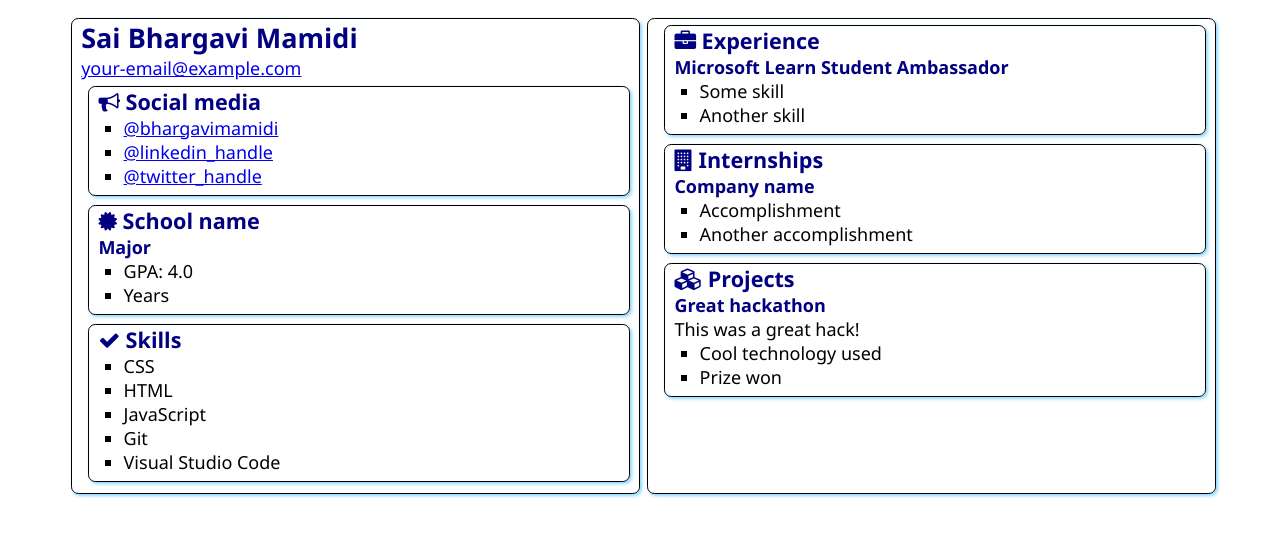
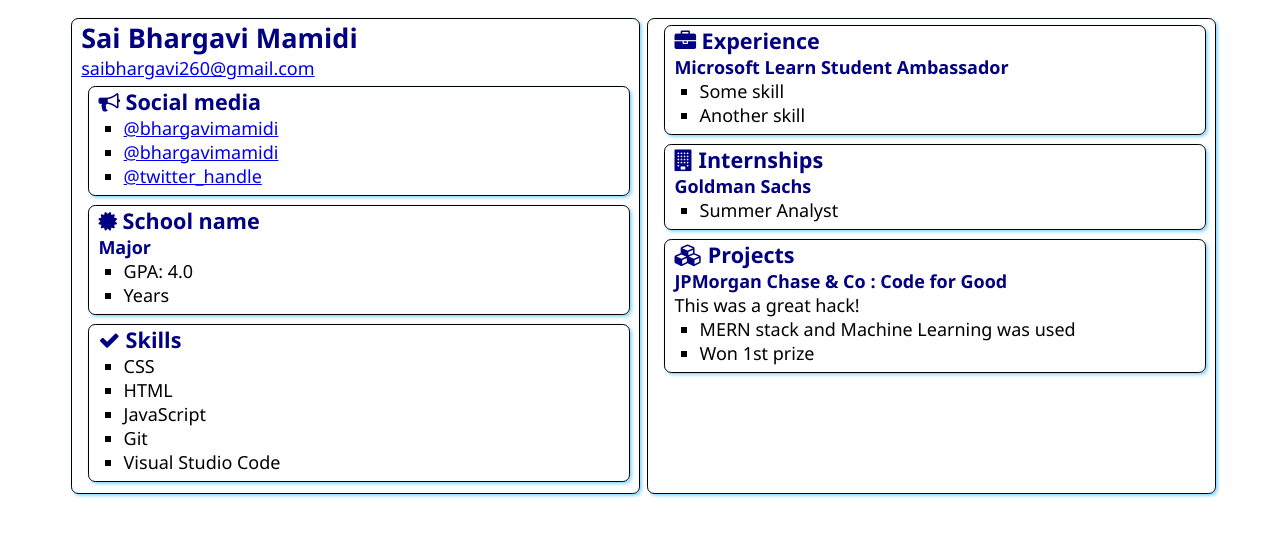
Before and after one commit to bhargavimamidi/SATechnicalOnboarding, a plain HTML site: page src/index.html in a window 1280 px wide. Drawn offline with Linux system fonts and the light colour scheme.

Commit message:
Update index.html

```diff
--- a/src/index.html
+++ b/src/index.html
@@ -13,7 +13,7 @@
     <main>
         <article class="box">
             <h1>Sai Bhargavi Mamidi</h1>
-            <div><a href="mailto:your.email@example.com">your-email@example.com</a></div>
+            <div><a href="mailto:saibhargavi260@gmail.com">saibhargavi260@gmail.com</a></div>
 
             <section class="box">
                 <h2>
@@ -21,8 +21,8 @@
                     Social media
                 </h2>
                 <ul>
-                    <li><a href="https://github.com/<handle>">@bhargavimamidi</a></li>
-                    <li><a href="https://linkedin.com/in/<handle>">@linkedin_handle</a></li>
+                    <li><a href="https://github.com/bhargavimamidi">@bhargavimamidi</a></li>
+                    <li><a href="https://linkedin.com/in/mamidi-sai-bhargavi-7345a797/">@bhargavimamidi</a></li>
                     <li><a href="https://twitter.com/<handle>">@twitter_handle</a></li>
                 </ul>
             </section>
@@ -73,10 +73,10 @@
                     Internships
                 </h2>
 
-                <h3>Company name</h3>
+                <h3>Goldman Sachs</h3>
                 <ul>
-                    <li>Accomplishment</li>
-                    <li>Another accomplishment</li>
+                    <li>Summer Analyst</li>
+
                 </ul>
             </section>
             <section class="box">
@@ -85,11 +85,11 @@
                     Projects
                 </h2>
 
-                <h3>Great hackathon</h3>
+                <h3>JPMorgan Chase & Co : Code for Good</h3>
                 <div>This was a great hack!</div>
                 <ul>
-                    <li>Cool technology used</li>
-                    <li>Prize won</li>
+                    <li>MERN stack and Machine Learning was  used</li>
+                    <li>Won 1st prize</li>
                 </ul>
             </section>
         </article>
```
